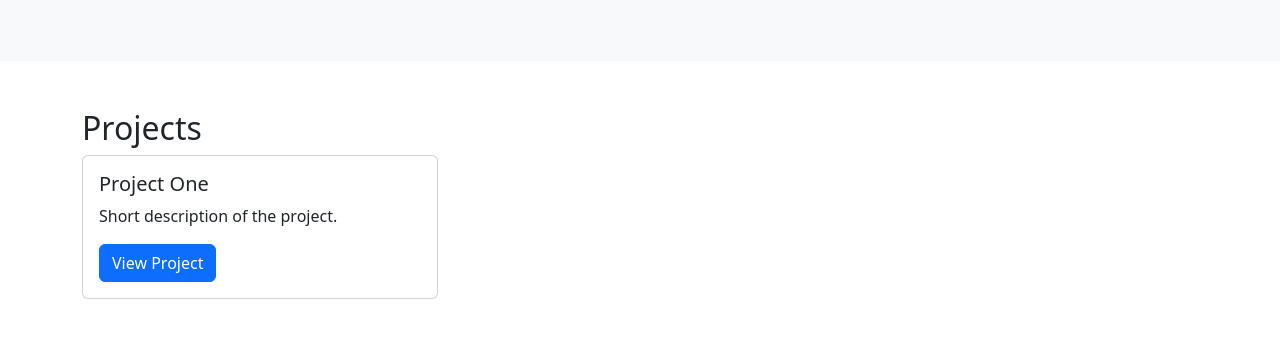
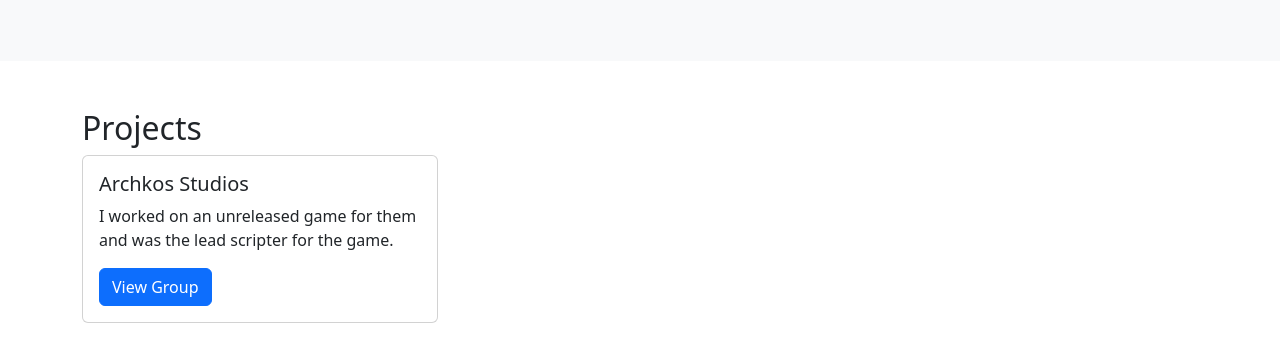
Before and after one commit to will1scripts/portfolio, a website: page index.html in a window 1280 px wide. Shown: the part 601-952 px from the top of the page. Drawn offline with nearby package versions, Linux system fonts and the light colour scheme.

Commit message:
Update index.html

```diff
--- a/index.html
+++ b/index.html
@@ -65,9 +65,9 @@
                 <div class="col-md-4">
                     <div class="card mb-4">
                         <div class="card-body">
-                            <h5 class="card-title">Project One</h5>
-                            <p class="card-text">Short description of the project.</p>
-                            <a href="#" class="btn btn-primary">View Project</a>
+                            <h5 class="card-title">Archkos Studios</h5>
+                            <p class="card-text">I worked on an unreleased game for them and was the lead scripter for the game.</p>
+                            <a href="https://www.roblox.com/communities/15933961/Archkos-Studios#!/about" target="_blank" class="btn btn-primary">View Group</a>
                         </div>
                     </div>
                 </div>
```
